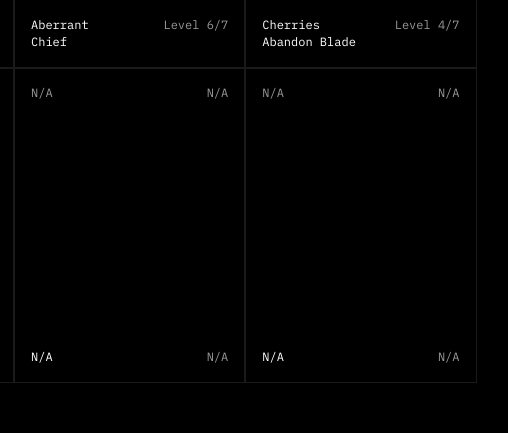
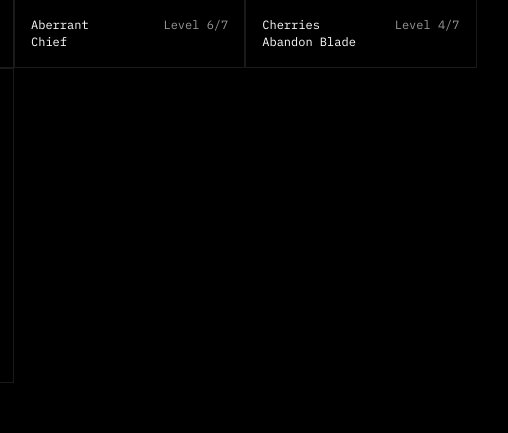
Before and after one commit to dfdao/dfdao.github.io, a website: page gallery.html in a window 1280 px wide. Shown: the part 620-1053 px from the top of the page, 626-1134 px from the left. Drawn offline with Linux system fonts and the light colour scheme.

Commit message:
remove 2 boxes for now

```diff
--- a/gallery.html
+++ b/gallery.html
@@ -88,20 +88,6 @@
                 <div class="nft-type"> ETH mainnet</div>
                 <div class="nft-name"> Straight Birthday Sheet</div>
                 <div class="nft-level"> Level 4/7</div>
-            </div>
-            <div class="nftbox">
-                <div class="nft7 nft-image"></div>
-                <div class="nft-round">N/A</div>
-                <div class="nft-type">N/A</div>
-                <div class="nft-name">N/A</div>
-                <div class="nft-level">N/A</div>
-            </div>
-            <div class="nftbox">
-                <div class="nft8 nft-image"></div>
-                <div class="nft-round">N/A</div>
-                <div class="nft-type">N/A</div>
-                <div class="nft-name">N/A</div>
-                <div class="nft-level">N/A</div>
             </div>
         </div>
         <div class="intro-events"><span style="color:white;">DFDAO Adventures</span> Special events & narratives</div>
```
